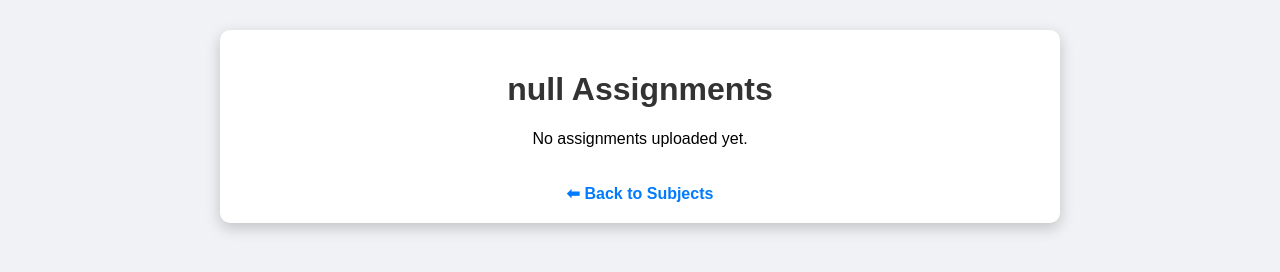
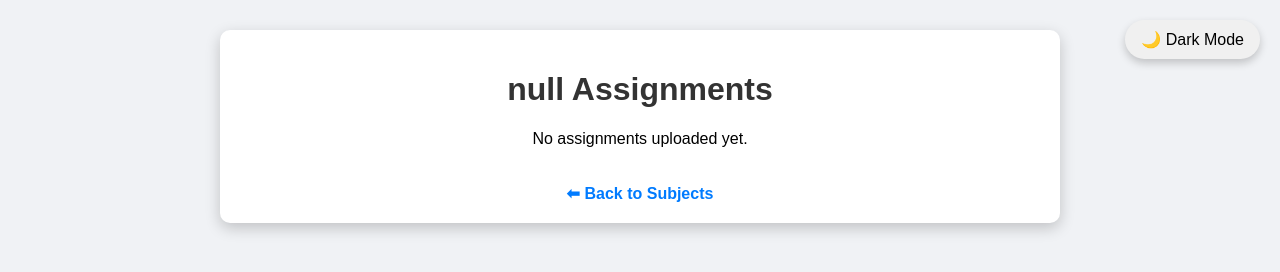
Before and after one commit to parth172L/assignment, a plain HTML site: page subject.html in a window 1280 px wide. Drawn offline with Linux system fonts and the light colour scheme.

Commit message:
Update subject.html

```diff
--- a/subject.html
+++ b/subject.html
@@ -9,6 +9,7 @@
       text-align: center;
       background: #f0f2f5;
       animation: fadeIn 1s ease-in;
+      transition: background 0.4s ease;
     }
 
     .container {
@@ -19,6 +20,7 @@
       border-radius: 10px;
       box-shadow: 0 5px 15px rgba(0, 0, 0, 0.2);
       animation: slideUp 1s ease-out;
+      transition: background 0.4s ease;
     }
 
     h1 {
@@ -77,9 +79,45 @@
       from { transform: translateX(-100px); opacity: 0; }
       to { transform: translateX(0); opacity: 1; }
     }
+
+    body.dark {
+      background: #121212;
+      color: #fff;
+    }
+
+    .container.dark {
+      background: #1e1e1e;
+      color: #fff;
+    }
+
+    .toggle-dark {
+      position: fixed;
+      top: 20px;
+      right: 20px;
+      background: #f0f0f0;
+      border: none;
+      padding: 10px 16px;
+      font-size: 16px;
+      border-radius: 25px;
+      cursor: pointer;
+      box-shadow: 0 4px 8px rgba(0,0,0,0.2);
+      transition: background 0.4s, transform 0.2s;
+      z-index: 999;
+    }
+
+    .toggle-dark:hover {
+      transform: scale(1.05);
+    }
+
+    body.dark .toggle-dark {
+      background: #333;
+      color: #fff;
+    }
   </style>
 </head>
 <body>
+  <button class="toggle-dark" onclick="toggleDarkMode()">🌙 Dark Mode</button>
+
   <div class="container">
     <h1 id="subject-title">Assignments</h1>
     <div id="assignment-list"></div>
@@ -87,6 +125,26 @@
   </div>
 
   <script>
+    function applyDarkMode(mode) {
+      const isDark = mode === 'dark';
+      document.body.classList.toggle('dark', isDark);
+      document.querySelectorAll('.container').forEach(el => {
+        el.classList.toggle('dark', isDark);
+      });
+      document.querySelector('.toggle-dark').innerText = isDark ? "☀️ Light Mode" : "🌙 Dark Mode";
+    }
+
+    function toggleDarkMode() {
+      const current = localStorage.getItem('darkMode') === 'dark' ? 'light' : 'dark';
+      localStorage.setItem('darkMode', current);
+      applyDarkMode(current);
+    }
+
+    window.addEventListener('DOMContentLoaded', () => {
+      const savedMode = localStorage.getItem('darkMode') || 'light';
+      applyDarkMode(savedMode);
+    });
+
     const urlParams = new URLSearchParams(window.location.search);
     const subject = urlParams.get('subject');
     document.getElementById("subject-title").innerText = subject + " Assignments";
```
